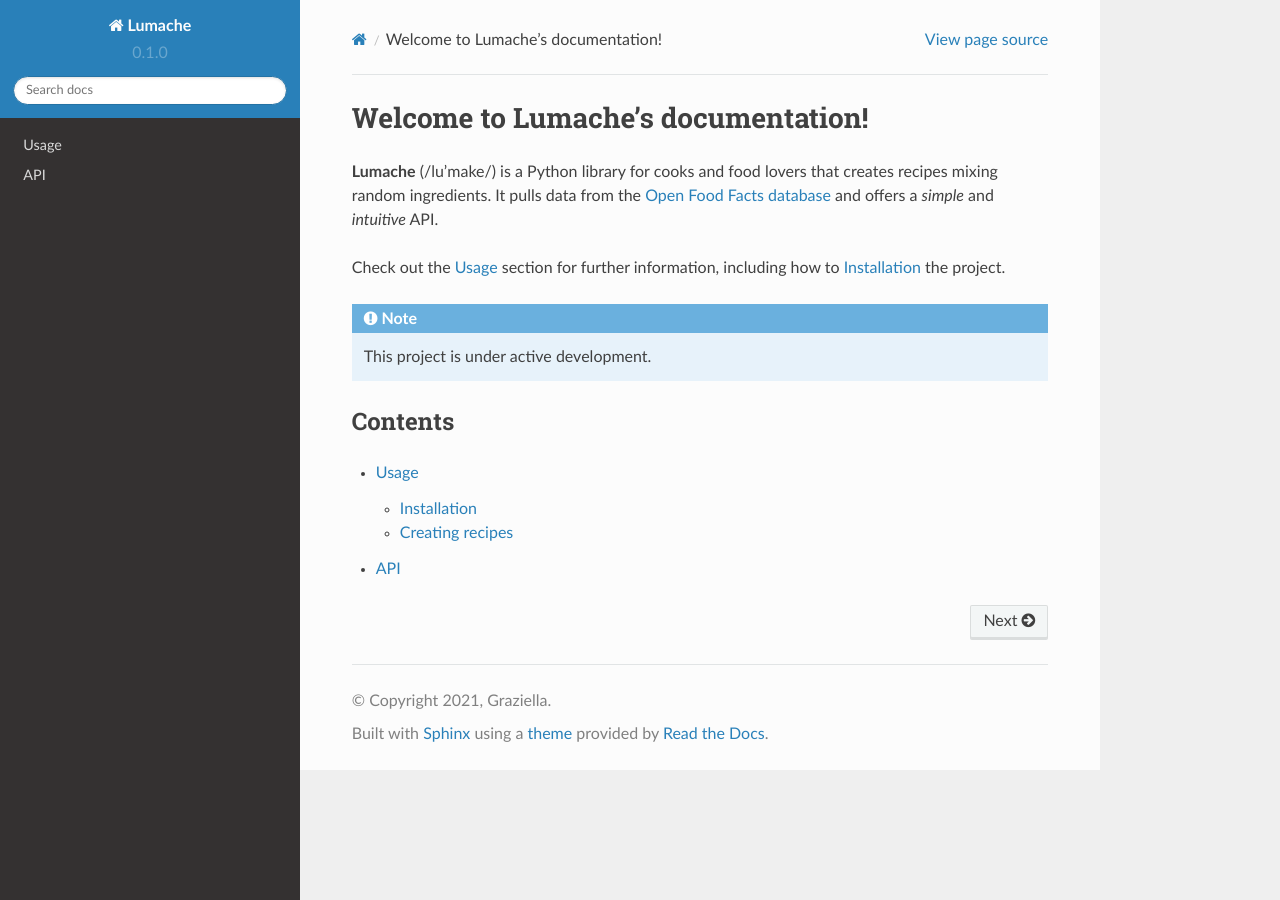
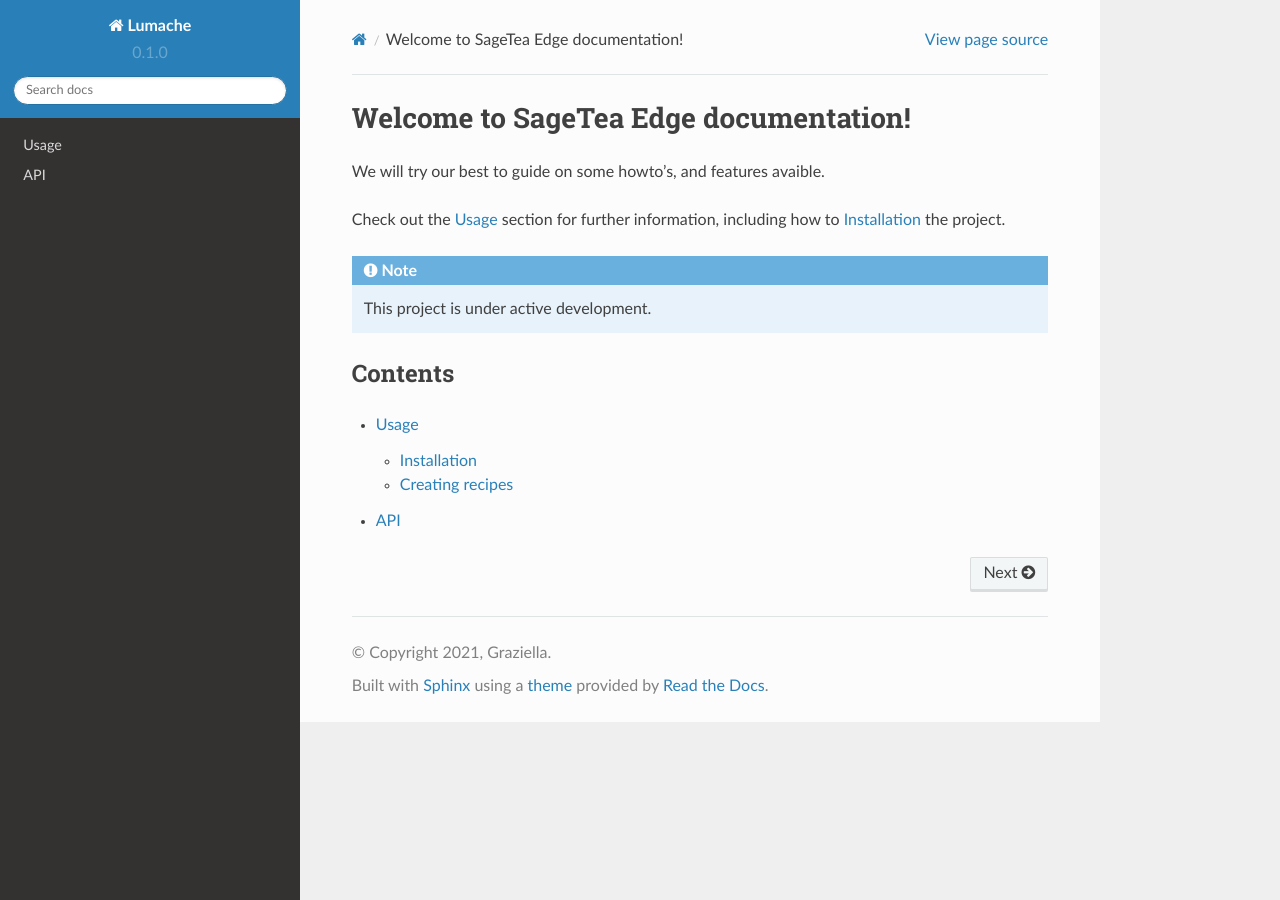
Before and after one commit to rubencarneiro/sagetea.docs.io, a Sphinx documentation site: the page built from docs/source/index.rst, in a window 1280 px wide. Built offline with Sphinx 7.4.7 and the Read the Docs theme 2.0.0, drawn with Linux system fonts in a browser that asks for light colours.

Commit message:
Update index.rst
- Update index

```diff
--- a/docs/source/index.rst
+++ b/docs/source/index.rst
@@ -1,10 +1,7 @@
-Welcome to Lumache's documentation!
+Welcome to SageTea Edge documentation!
 ===================================
 
-**Lumache** (/lu'make/) is a Python library for cooks and food lovers
-that creates recipes mixing random ingredients.
-It pulls data from the `Open Food Facts database <https://world.openfoodfacts.org/>`_
-and offers a *simple* and *intuitive* API.
+We will try our best to guide on some howto's, and features avaible.
 
 Check out the :doc:`usage` section for further information, including
 how to :ref:`installation` the project.
```
